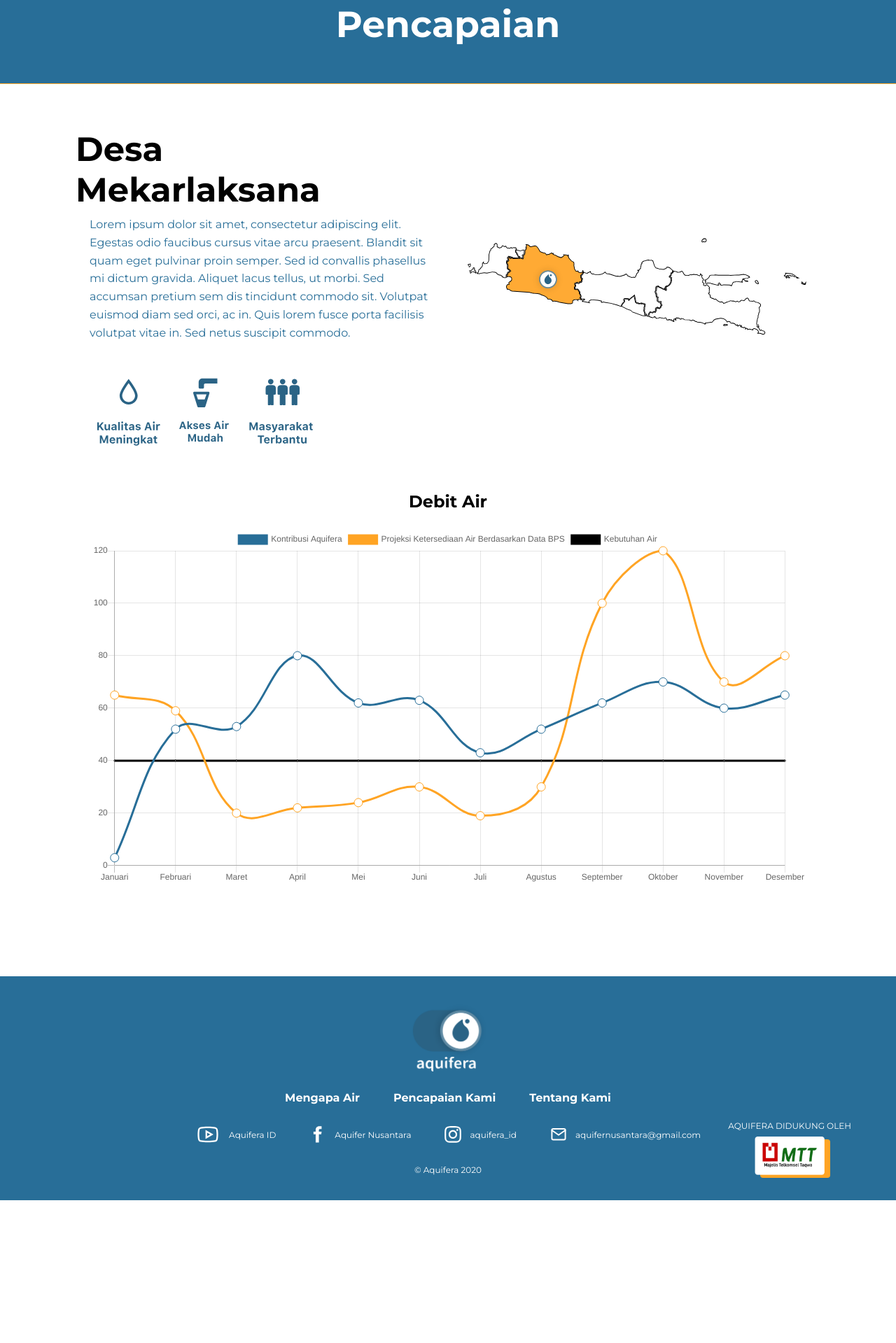
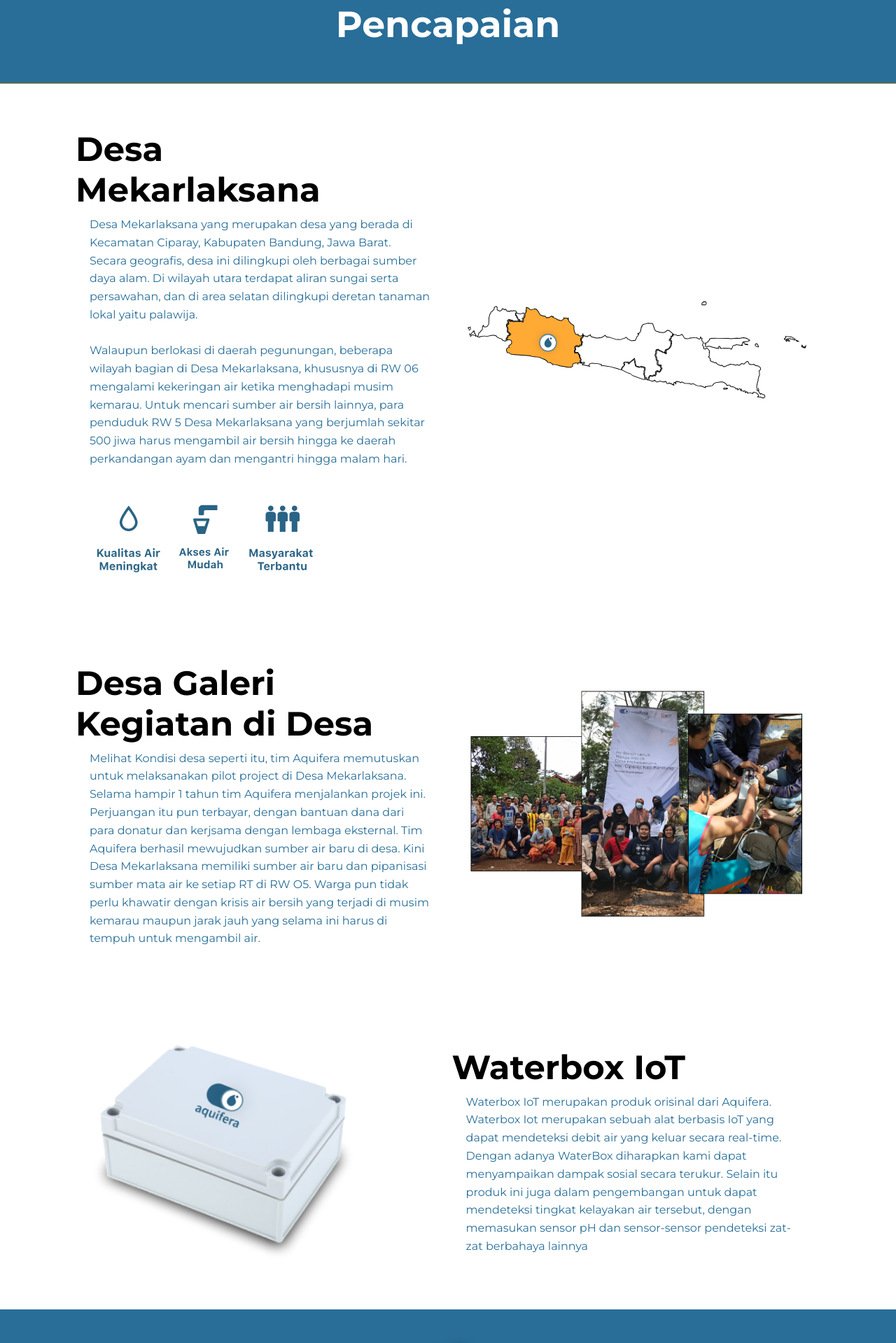
Before and after one commit to vashafaris/aquifera-client, a Next.js app: page /pencapaian-kami in a window 1280 px wide. Shown: the part 120-2039 px from the top of the page at 70% size. Before the commit the page ends 1835 px from the top, so only its background shows below. Built offline with nearby package versions, Linux system fonts and the light colour scheme.

Commit message:
refactor: overall copy

```diff
--- a/components/home/Hero/index.tsx
+++ b/components/home/Hero/index.tsx
@@ -277,7 +277,8 @@
       <div className='main-container'>
         <p>FAKTANYA</p>
         <h1>
-          2 dari 10 orang Indonesia kesulitan dalam mengakses air bersih.{' '}
+          Hari ini, sekitar 1,9 milliar orang di muka bumi masih hidup di area
+          sulit air bersih.
         </h1>
         <div>
           <Button href='/mengapa-air'>Pelajari Lebih Lanjut</Button>
--- a/components/mengapa-air/Facts/index.tsx
+++ b/components/mengapa-air/Facts/index.tsx
@@ -51,6 +51,7 @@
     }
 
     &__description {
+      display: none;
       position: relative;
       flex: 0.3;
       padding-left: 5%;
--- a/components/pencapaian-kami/Mekarlaksana/index.tsx
+++ b/components/pencapaian-kami/Mekarlaksana/index.tsx
@@ -43,15 +43,69 @@
     }
   }
 
+  .gallery {
+    padding: 5% 10%;
+
+    display: flex;
+    align-items: center;
+
+    h1 {
+      margin-bottom: 0.8rem;
+      font-size: 4.8rem;
+      transform: translateX(-2rem);
+    }
+
+    p {
+      color: ${Colors.Primary};
+      line-height: 161%;
+    }
+
+    &__description {
+      flex: 0.5;
+    }
+
+    &__image {
+      flex: 0.5;
+      padding-left: 5%;
+    }
+  }
+
   .chart {
     padding: 0 10% 10%;
 
-    display: flex;
+    display: none;
     flex-direction: column;
     align-items: center;
 
     h2 {
       margin-bottom: 2.4rem;
+    }
+  }
+
+  .waterbox {
+    padding: 5% 10%;
+
+    display: flex;
+    align-items: center;
+
+    h1 {
+      margin-bottom: 0.8rem;
+      font-size: 4.8rem;
+      transform: translateX(-2rem);
+    }
+
+    p {
+      color: ${Colors.Primary};
+      line-height: 161%;
+    }
+
+    &__description {
+      padding-left: 5%;
+      flex: 0.5;
+    }
+
+    &__image {
+      flex: 0.5;
     }
   }
 `;
@@ -145,13 +199,19 @@
         <div className='info__description'>
           <h1>Desa Mekarlaksana</h1>
           <p>
-            Lorem ipsum dolor sit amet, consectetur adipiscing elit. Egestas
-            odio faucibus cursus vitae arcu praesent. Blandit sit quam eget
-            pulvinar proin semper. Sed id convallis phasellus mi dictum gravida.
-            Aliquet lacus tellus, ut morbi. Sed accumsan pretium sem dis
-            tincidunt commodo sit. Volutpat euismod diam sed orci, ac in. Quis
-            lorem fusce porta facilisis volutpat vitae in. Sed netus suscipit
-            commodo.
+            Desa Mekarlaksana yang merupakan desa yang berada di Kecamatan
+            Ciparay, Kabupaten Bandung, Jawa Barat. Secara geografis, desa ini
+            dilingkupi oleh berbagai sumber daya alam. Di wilayah utara terdapat
+            aliran sungai serta persawahan, dan di area selatan dilingkupi
+            deretan tanaman lokal yaitu palawija.
+            <br />
+            <br />
+            Walaupun berlokasi di daerah pegunungan, beberapa wilayah bagian di
+            Desa Mekarlaksana, khususnya di RW 06 mengalami kekeringan air
+            ketika menghadapi musim kemarau. Untuk mencari sumber air bersih
+            lainnya, para penduduk RW 5 Desa Mekarlaksana yang berjumlah sekitar
+            500 jiwa harus mengambil air bersih hingga ke daerah perkandangan
+            ayam dan mengantri hingga malam hari.
           </p>
           <div className='achievement-icons'>
             <Image src='/svg/achievement-1.svg' height={110} width={110} />
@@ -164,9 +224,48 @@
         </div>
       </div>
 
+      <div className='gallery'>
+        <div className='gallery__description'>
+          <h1>Desa Galeri Kegiatan di Desa</h1>
+          <p>
+            Melihat Kondisi desa seperti itu, tim Aquifera memutuskan untuk
+            melaksanakan pilot project di Desa Mekarlaksana. Selama hampir 1
+            tahun tim Aquifera menjalankan projek ini. Perjuangan itu pun
+            terbayar, dengan bantuan dana dari para donatur dan kerjsama dengan
+            lembaga eksternal. Tim Aquifera berhasil mewujudkan sumber air baru
+            di desa. Kini Desa Mekarlaksana memiliki sumber air baru dan
+            pipanisasi sumber mata air ke setiap RT di RW O5. Warga pun tidak
+            perlu khawatir dengan krisis air bersih yang terjadi di musim
+            kemarau maupun jarak jauh yang selama ini harus di tempuh untuk
+            mengambil air.
+          </p>
+        </div>
+        <div className='gallery__image'>
+          <Image src='/png/gallery-mekarlaksana.png' height={438} width={637} />
+        </div>
+      </div>
+
       <div className='chart'>
         <h2>Debit Air</h2>
         <Line data={data} options={{ bezierCurve: true }} />
+      </div>
+
+      <div className='waterbox'>
+        <div className='waterbox__image'>
+          <Image src='/png/water-box.png' height={321} width={382} />
+        </div>
+        <div className='waterbox__description'>
+          <h1>Waterbox IoT</h1>
+          <p>
+            Waterbox IoT merupakan produk orisinal dari Aquifera. Waterbox Iot
+            merupakan sebuah alat berbasis IoT yang dapat mendeteksi debit air
+            yang keluar secara real-time. Dengan adanya WaterBox diharapkan kami
+            dapat menyampaikan dampak sosial secara terukur. Selain itu produk
+            ini juga dalam pengembangan untuk dapat mendeteksi tingkat kelayakan
+            air tersebut, dengan memasukan sensor pH dan sensor-sensor
+            pendeteksi zat-zat berbahaya lainnya
+          </p>
+        </div>
       </div>
     </Styled>
   );
--- a/components/shared/Footer/index.tsx
+++ b/components/shared/Footer/index.tsx
@@ -162,18 +162,6 @@
       </ul>
 
       <p>&copy; Aquifera 2020</p>
-
-      <div className='sponsor-container'>
-        <p>AQUIFERA DIDUKUNG OLEH</p>
-        <div>
-          <Image
-            src='/png/home-mtt.png'
-            alt='logo mtt telkom'
-            height={55}
-            width={100}
-          />
-        </div>
-      </div>
     </Styled>
   );
 };
```
Also changed, not shown: components/home/Contribution/index.tsx (+12 -12 lines), components/home/Village/index.tsx (+4 -7 lines), components/tentang-kami/Profile/index.tsx (+16 -21 lines), pages/index.tsx (+9 -38 lines), pages/under-construction.tsx (added, +45 -0 lines), public/png/gallery-mekarlaksana.png (added), public/png/water-box.png (added).
